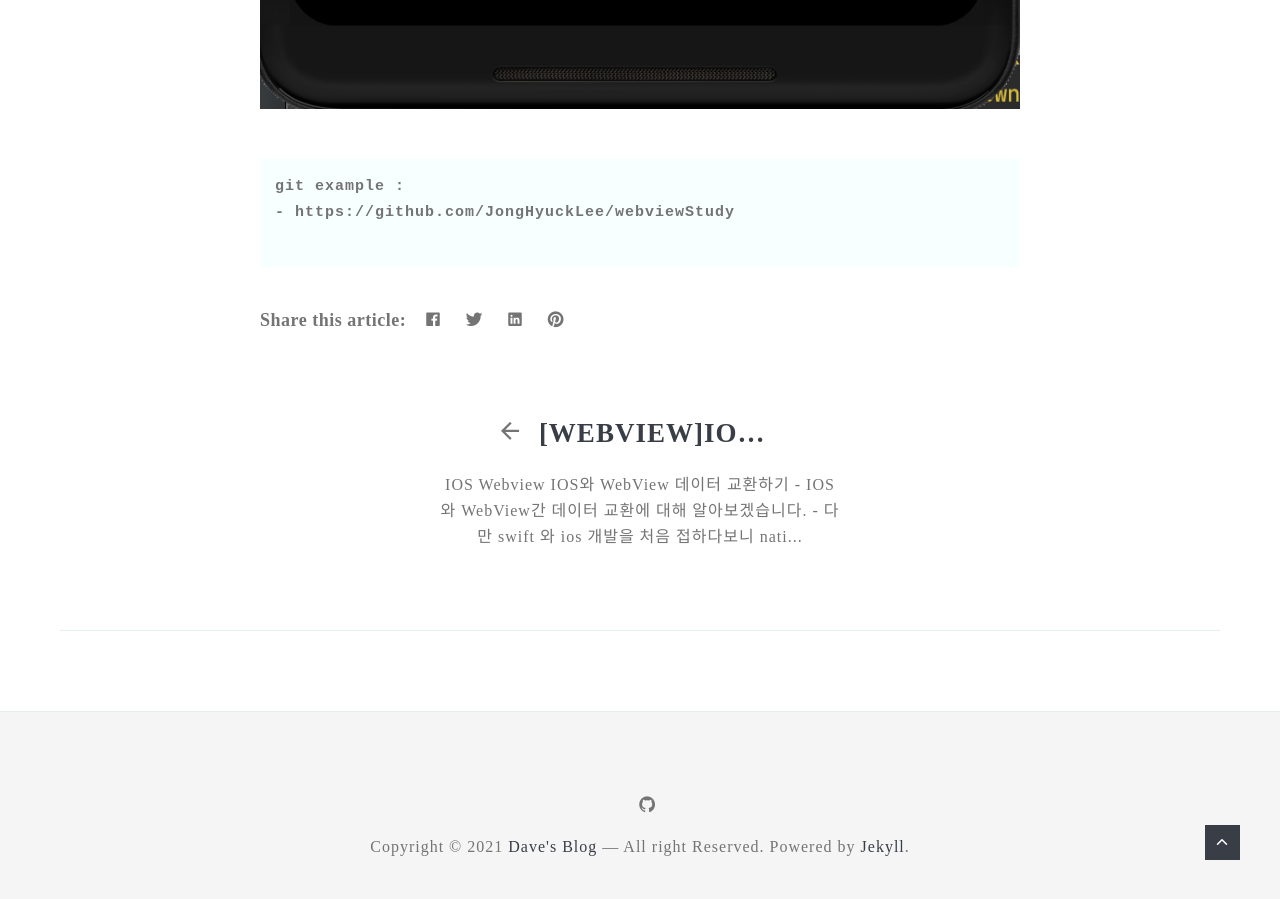
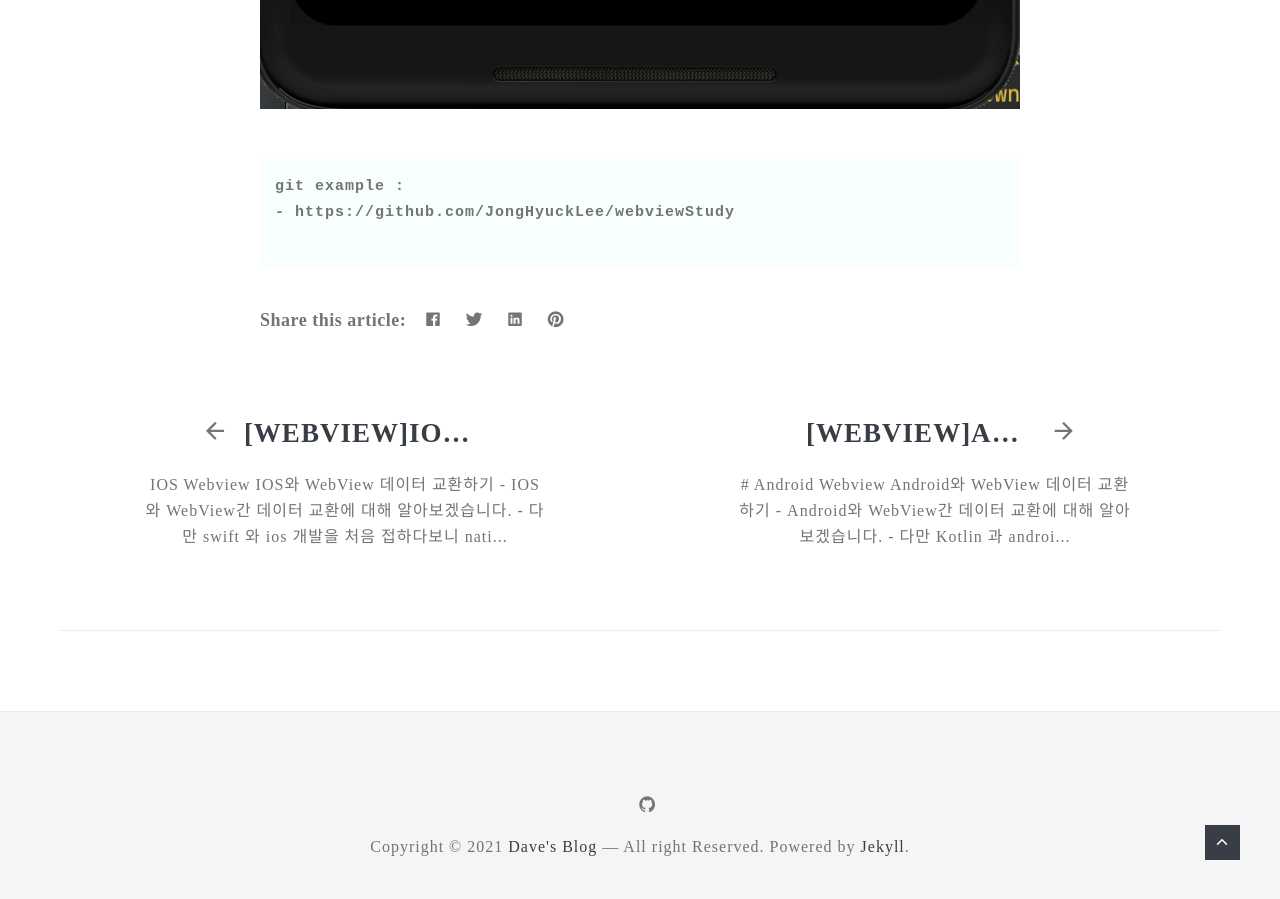
Before and after one commit to JongHyuckLee/JongHyuckLee.github.io, a Jekyll site: the page built from _posts/2021-09-18-start-android-webview.markdown, in a window 1280 px wide and 900 px high, scrolled down 7006 px. Built offline with Jekyll 4.4.1, drawn with Linux system fonts in a browser that asks for light colours; nearby versions of some CDN libraries; some web fonts are replaced; comment, search, counter and statistics services are not loaded; part of the change alters nothing that is shown.

Commit message:
android - webview 데이터 교환 게시물 작성 완료

```diff
--- a/_posts/2021-09-15-ios-webview-exchange-data.markdown
+++ b/_posts/2021-09-15-ios-webview-exchange-data.markdown
@@ -199,7 +199,7 @@ ReactDOM.render(
 
 {%endhighlight%}
 
-###App.js
+### App.js
 {%highlight javascript%}
 import React from "react";
 import "./App.css";
--- /dev/null
+++ b/_posts/2021-09-30-android-webview-exchange-data.markdown
@@ -0,0 +1,246 @@
+---
+layout: post
+title: "[Webview]Android Webview Android와 WebView 데이터 교환"
+date: 2021-09-30
+tags: android, kotlin, webview, react, javascript interface, execute function, 리액트, 웹뷰, 자바스크립트
+---
+
+
+# Android Webview Android와 WebView 데이터 교환하기
+<pre class="info-panel">
+ - Android와 WebView간 데이터 교환에 대해 알아보겠습니다.
+ - 다만 Kotlin 과 android 개발을 처음 접하다보니 native 개발 지식이 부족할 수 있습니다.
+ - kotlin - webView 연동 글을 보고 싶다면 앞 선 글을 참고하면 됩니다.
+ - https://jonghyucklee.github.io/2021/09/18/start-android-webview/
+</pre>
+
+## Android 코드 작성
+### MainActivity.kt
+{%highlight kotlin%}
+package com.example.androidwebview
+
+import android.content.Context
+import android.os.Build
+import androidx.appcompat.app.AppCompatActivity
+import android.os.Bundle
+import android.webkit.JavascriptInterface
+import android.webkit.WebChromeClient
+import android.webkit.WebView
+import android.webkit.WebViewClient
+import android.widget.Toast
+import androidx.annotation.RequiresApi
+
+class WebAppInterface (private val mContext: Context) {
+    @JavascriptInterface
+    fun showToast(toast: String) {
+        Toast.makeText(mContext, toast, Toast.LENGTH_SHORT).show()
+    }
+}
+
+class MainActivity : AppCompatActivity() {
+
+    @RequiresApi(Build.VERSION_CODES.KITKAT)
+    override fun onCreate(savedInstanceState: Bundle?) {
+        super.onCreate(savedInstanceState)
+        setContentView(R.layout.activity_main)
+
+        val webView: WebView = findViewById(R.id.webView)
+        webView.settings.javaScriptEnabled = true
+        webView.webViewClient = CustomWebViewClient()
+        webView.webChromeClient = WebChromeClient()
+        webView.addJavascriptInterface(WebAppInterface(this), "Android")
+        webView.loadUrl("http://192.168.0.102:3000")
+
+    }
+    private inner class CustomWebViewClient : WebViewClient() {
+        override fun onPageFinished(view: WebView, url: String) {
+            view.loadUrl("javascript:__SWIFT_CALL__.setBackgroundColor()")
+            view.loadUrl("javascript:__SWIFT_CALL__.setTextColor('red')")
+        }
+    }
+}
+{%endhighlight%}
+
+- WebAppInterface :
+    - webview에서 native로 실행시킬 수 있는 interface 함수를 정의한 클래스 입니다.
+    - 여기서는 toast를 통해 webview에서 받아온 메시지를 띄워줍니다.
+- WebViewClient :
+    - 웹뷰에서의 발생하는 다양한 요청이나 상태 에러 등 다양한 상황에서의 콜백을 조작할 수 있습니다.
+    - 다양한 생명주기 메서드가 있으며, 웹뷰 생명주기에 따라 다양한 상황 별 행위를 정의할 수 있습니다.
+    - 여기서는 웹뷰의 로드가 완료된 후 webview에 정의된 메서드를 정의하는 역할을 하는 custom WebViewClient class를 정의하고 사용했습니다.
+- WebChromeClient :
+    - WebViewClient 비슷한 역할을 하지만, chrome에 특화된 역할을 합니다.
+- WebView에 정의된 js 코드 호출 :
+    - 웹 페이지 로드 후 view.loadUrl("javascript:__SWIFT_CALL__.setTextColor('red')") 와 같이 호출할 수 있습니다.
+    - 버전에 따라 loadUrl 혹은 evaluateJavascript 를 사용할 수 있습니다.
+
+## webView 코드 작성
+### index.html
+
+{%highlight html%}
+<!DOCTYPE html>
+<html lang="en">
+  <head>
+    <meta charset="utf-8" />
+    <link rel="icon" href="%PUBLIC_URL%/favicon.ico" />
+    <meta name="viewport" content="width=device-width, initial-scale=1" />
+    <meta name="theme-color" content="#000000" />
+    <meta
+      name="description"
+      content="Web site created using create-react-app"
+    />
+    <link rel="apple-touch-icon" href="%PUBLIC_URL%/logo192.png" />
+    <!--
+      manifest.json provides metadata used when your web app is installed on a
+      user's mobile device or desktop. See https://developers.google.com/web/fundamentals/web-app-manifest/
+    -->
+    <link rel="manifest" href="%PUBLIC_URL%/manifest.json" />
+    <!--
+      Notice the use of %PUBLIC_URL% in the tags above.
+      It will be replaced with the URL of the `public` folder during the build.
+      Only files inside the `public` folder can be referenced from the HTML.
+
+      Unlike "/favicon.ico" or "favicon.ico", "%PUBLIC_URL%/favicon.ico" will
+      work correctly both with client-side routing and a non-root public URL.
+      Learn how to configure a non-root public URL by running `npm run build`.
+    -->
+    <script type="text/javascript">
+      window["__SWIFT_CALL__"] = {}
+    </script>
+    <title>React App</title>
+  </head>
+  <body>
+    <noscript>You need to enable JavaScript to run this app.</noscript>
+    <div id="root">
+    </div>
+
+    <!--
+      This HTML file is a template.
+      If you open it directly in the browser, you will see an empty page.
+
+      You can add webfonts, meta tags, or analytics to this file.
+      The build step will place the bundled scripts into the <body> tag.
+
+      To begin the development, run `npm start` or `yarn start`.
+      To create a production bundle, use `npm run build` or `yarn build`.
+    -->
+  </body>
+</html>
+
+{%endhighlight%}
+
+### index.js
+{%highlight javascript%}
+import React from "react";
+import ReactDOM from "react-dom";
+import "./index.css";
+import App from "./App";
+
+window["__SWIFT_CALL__"] = {
+...window["__SWIFT_CALL__"],
+setBackgroundColor: function () {
+    document.body.style.backgroundColor = 'green'
+}
+}
+ReactDOM.render(
+  <React.StrictMode>
+    <App />
+  </React.StrictMode>,
+  document.getElementById("root")
+);
+
+{%endhighlight%}
+
+### App.js
+
+{%highlight javascript%}
+import React from "react";
+import "./App.css";
+import { isIos } from "./utils/userAgent";
+
+
+window["__SWIFT_CALL__"] = {
+    ...window["__SWIFT_CALL__"],
+    setTextColor:function (color) {
+       document.body.style.color = color
+    }
+}
+
+function App() {
+
+  const send = () => {
+    if (isIos()) {
+      window.webkit.messageHandlers.toast.postMessage("Hello WebKit");
+    }
+    if (isAndroid()) {
+       window.Android.showToast("Hello Android")
+     }
+  };
+
+  React.useState(() => {
+      window["__SWIFT_CALL__"] = {
+          ...window["__SWIFT_CALL__"],
+          setJwt:function (jwt) {
+              localStorage.setItem("jwtToken", jwt);
+              return jwt;
+          }
+      }
+  });
+
+
+  return (
+    <div style={{ backgroundColor: "blue", height: '300px',marginTop: '20px' }} className="App">
+      <div>TEST2</div>
+
+      <button style={{ color: "white" }} onClick={send}>
+        메시지 발송
+      </button>
+    </div>
+  );
+}
+
+export default App;
+{%endhighlight%}
+
+### utils/userAgent.js
+{%highlight javascript%}
+export const isAndroid = () => !!navigator?.userAgent?.match(/Android/i);
+export const isIos = () => !!navigator?.userAgent?.match(/iPhone|iPad|iPod/i);
+export const isMobile = () => isAndroid() || isIos();
+
+{%endhighlight%}
+
+#### native call
+- window에 닿을 수 있는 곳에 native가 call할 수 있는 함수를 정의합니다.
+    - ex)
+    - index.html의 script
+    - 함수 스코프 내외
+    - useState 작동 시점
+- html render 후 해당 함수가 존재해야 합니다.
+- 해당 함수가 존재하지 않는다면 undefined error 발생.
+
+### webview call
+- ex ) window.Android.showToast("Hello Android")
+- kotlin에서 정의된 webView.addJavascriptInterface(WebAppInterface(this), "Android") 인터페이스 Android를 통해 호출
+- Android에 매핑된 WebAppInterface 클래스에서 정의된 showToast를 호출
+
+## 실행화면
+<img src="{{site.baseurl}}/images/Android/androidExecuteBackground.png"/>
+
+- setBackgroundColor : 배경화면이 초록색으로 변한것을 확인할 수 있습니다.
+- setTextColor : TEST2 라는 텍스트가 빨강색인 것을 확인할 수 있습니다.
+
+<img src="{{site.baseurl}}/images/Android/androidShowToast.png"/>
+
+- `메시지 발송` 버튼 클릭 시 토스트가 발생하는 것을 확인할 수 있습니다.
+
+
+
+<pre class="source">
+출처:
+- https://readystory.tistory.com/181
+
+git example :
+- https://github.com/JongHyuckLee/webviewStudy
+
+</pre>
```
Also changed, not shown: images/Android/androidExecuteBackground.png (added), images/Android/androidShowToast.png (added).
